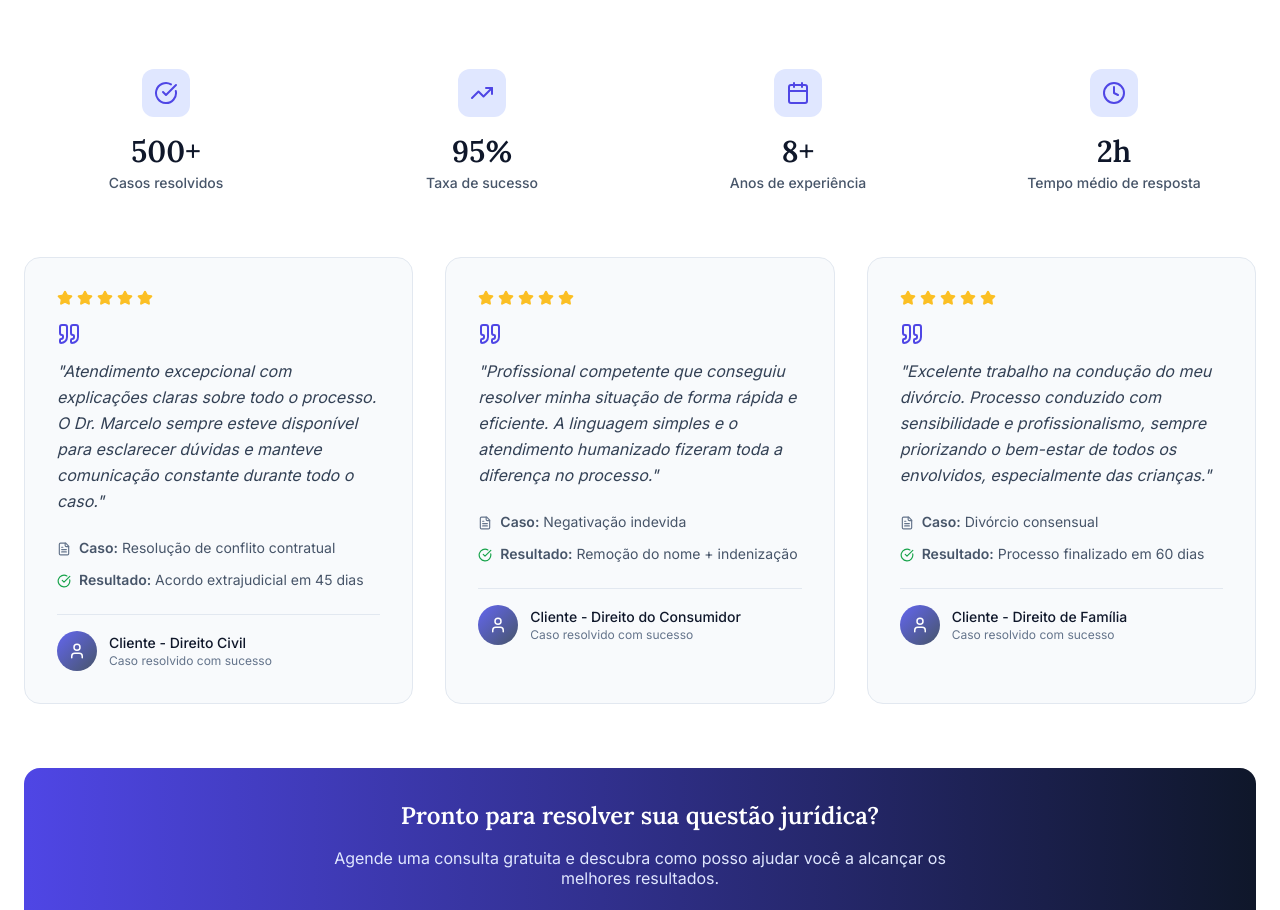
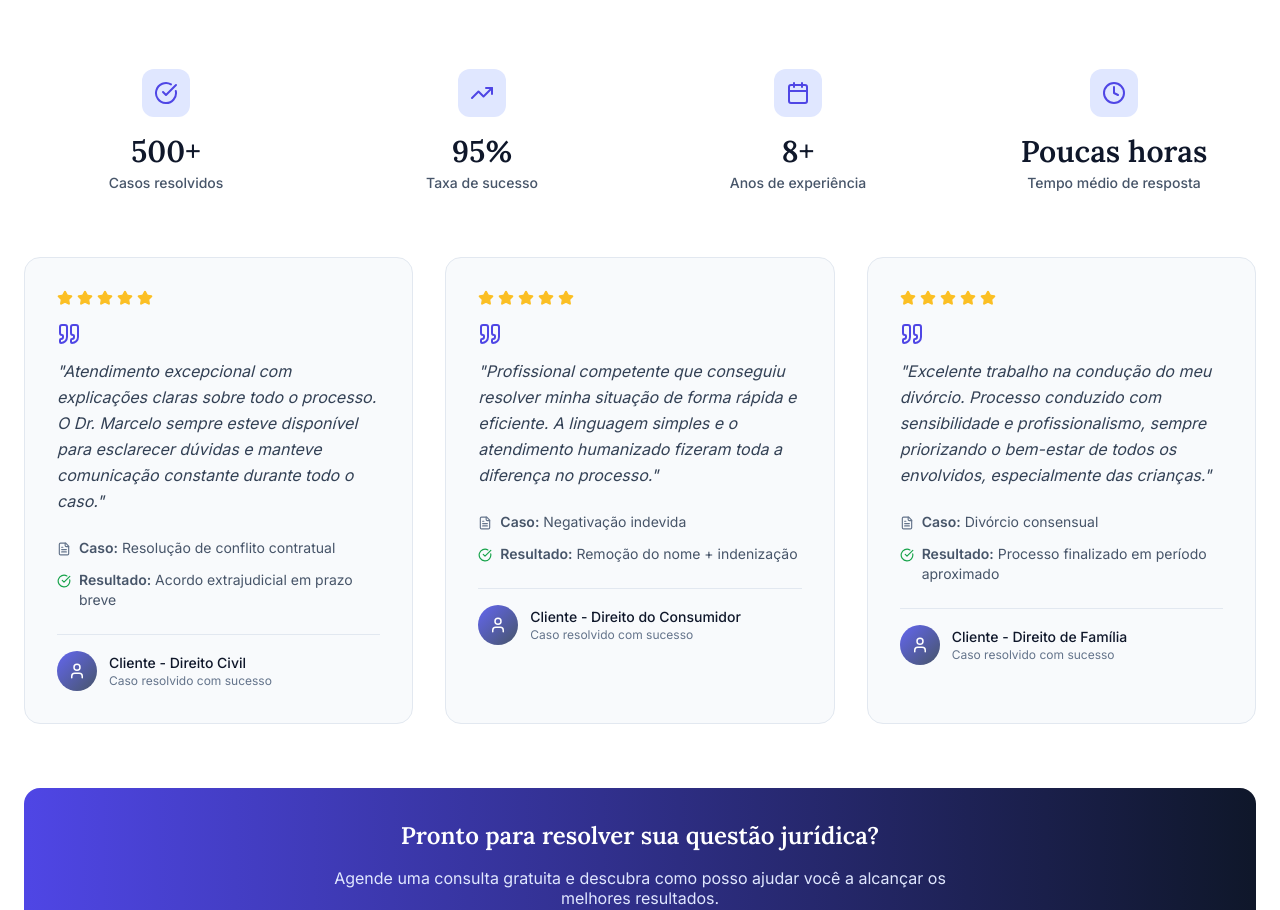
Before and after one commit to xIceWizarDx/Marcelo_Advocacia, a React (Vite) app: page / in a window 1280 px wide. Shown: the part 3422-4332 px from the top of the page. Built offline with nearby package versions, Linux system fonts and the light colour scheme.

Commit message:
chore: generalize timelines

```diff
--- a/src/pages/homepage/components/TestimonialsSection.jsx
+++ b/src/pages/homepage/components/TestimonialsSection.jsx
@@ -9,7 +9,7 @@ const TestimonialsSection = () => {
       author: "Cliente - Direito Civil",
       rating: 5,
       case: "Resolução de conflito contratual",
-      outcome: "Acordo extrajudicial em 45 dias"
+      outcome: "Acordo extrajudicial em prazo breve"
     },
     {
       id: 2,
@@ -25,7 +25,7 @@ const TestimonialsSection = () => {
       author: "Cliente - Direito de Família",
       rating: 5,
       case: "Divórcio consensual",
-      outcome: "Processo finalizado em 60 dias"
+      outcome: "Processo finalizado em período aproximado"
     }
   ];
 
@@ -33,7 +33,7 @@ const TestimonialsSection = () => {
     { number: "500+", label: "Casos resolvidos", icon: "CheckCircle" },
     { number: "95%", label: "Taxa de sucesso", icon: "TrendingUp" },
     { number: "8+", label: "Anos de experiência", icon: "Calendar" },
-    { number: "2h", label: "Tempo médio de resposta", icon: "Clock" }
+    { number: "Poucas horas", label: "Tempo médio de resposta", icon: "Clock" }
   ];
 
   return (
--- a/src/pages/individual-practice-area-pages/components/CaseStudyApproach.jsx
+++ b/src/pages/individual-practice-area-pages/components/CaseStudyApproach.jsx
@@ -18,21 +18,21 @@ const CaseStudyApproach = ({ practiceArea }) => {
             "Ação judicial com pedido de tutela antecipada",
             "Produção de provas da negativação indevida"
           ],
-          outcome: "Resolução em 8 meses com indenização de R$ 12.000 e exclusão imediata do nome dos órgãos de proteção.",
+          outcome: "Resolução em prazo breve com indenização de R$ 12.000 e exclusão imediata do nome dos órgãos de proteção.",
           methodology: "Estratégia preventiva com foco na resolução mais rápida possível"
         },
         {
           icon: "Home",
           category: "Direitos Reais",
           title: "Regularização de Propriedade",
-          scenario: "Família ocupava terreno há 20 anos sem escritura, enfrentando ameaça de despejo.",
+          scenario: "Família ocupava terreno há muitos anos sem escritura, enfrentando ameaça de despejo.",
           approach: [
             "Levantamento histórico da ocupação",
             "Coleta de testemunhas e documentos",
             "Análise da cadeia dominial do imóvel",
             "Ação de usucapião com pedido liminar"
           ],
-          outcome: "Reconhecimento da propriedade em 18 meses, garantindo segurança jurídica à família.",
+          outcome: "Reconhecimento da propriedade em período aproximado, garantindo segurança jurídica à família.",
           methodology: "Abordagem técnica com sensibilidade social"
         }
       ]
@@ -59,7 +59,7 @@ const CaseStudyApproach = ({ practiceArea }) => {
           icon: "Plane",
           category: "Direito do Turismo",
           title: "Voo Cancelado em Viagem Familiar",
-          scenario: "Família perdeu conexão internacional por atraso de 6 horas em voo doméstico.",
+          scenario: "Família perdeu conexão internacional por atraso de várias horas em voo doméstico.",
           approach: [
             "Documentação completa dos prejuízos",
             "Protocolo administrativo na companhia aérea",
@@ -86,7 +86,7 @@ const CaseStudyApproach = ({ practiceArea }) => {
             "Cálculo justo da pensão alimentícia",
             "Homologação judicial em processo consensual"
           ],
-          outcome: "Divórcio concluído em 45 dias com acordo satisfatório para ambas as partes.",
+          outcome: "Divórcio concluído em prazo breve com acordo satisfatório para ambas as partes.",
           methodology: "Mediação humanizada priorizando o bem-estar das crianças"
         },
         {
@@ -120,7 +120,7 @@ const CaseStudyApproach = ({ practiceArea }) => {
             "Negociação com credores e fornecedores",
             "Acompanhamento da execução do plano"
           ],
-          outcome: "Empresa recuperada em 24 meses, mantendo empregos e retomando crescimento.",
+          outcome: "Empresa recuperada em período aproximado, mantendo empregos e retomando crescimento.",
           methodology: "Visão estratégica com responsabilidade social"
         },
         {
```
